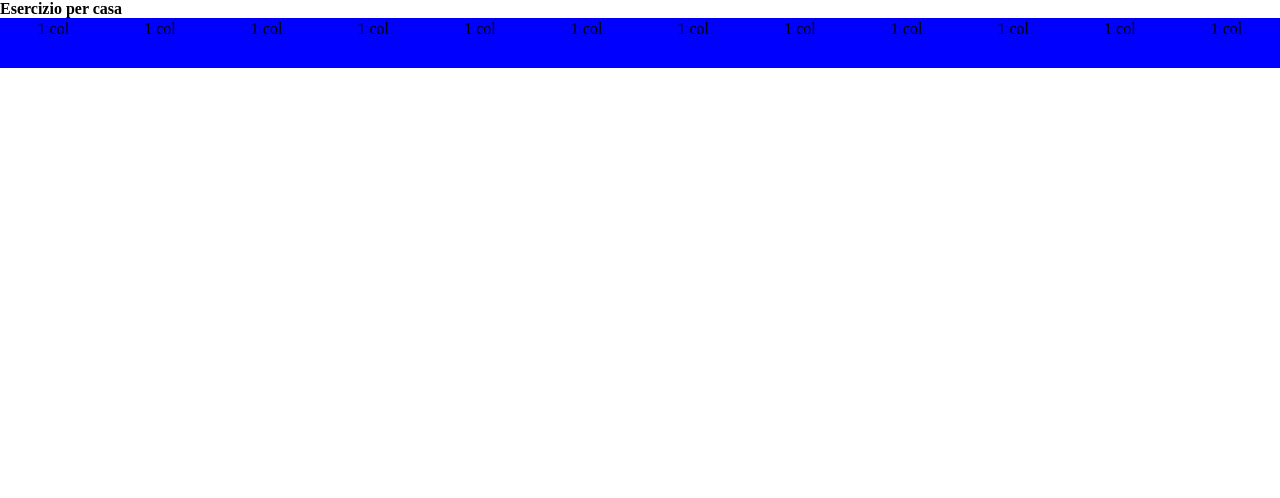
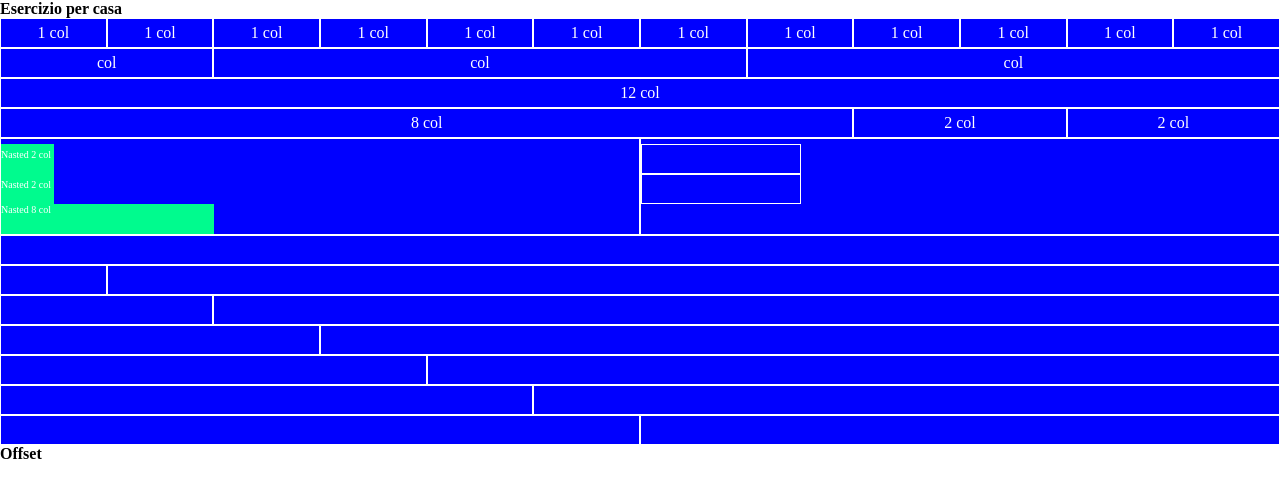
Before and after one commit to MariaAndreaGiardiello/html-css-12bool, a plain HTML site: page index.html in a window 1280 px wide. Drawn offline with Linux system fonts and the light colour scheme.

Commit message:
prima sezione completa + seconda sezione da finire

```diff
--- a/css/style.css
+++ b/css/style.css
@@ -7,9 +7,31 @@
 
 /*------COLUMNS STYLE------*/
 
-.col-1{
+[class*="col-"]{
     background-color: blue;
-    min-height: 50px;
+    min-height: 30px;
     text-align: center;
-    padding: 2px 2px;
+    border: 1px solid white;
+    color: white;
 }
+
+[class*="col-offset"]{
+    background-color: blue;
+    min-height: 30px;
+    text-align: center;
+    border: 1px solid white;
+    color: white;
+}
+
+.col-1, .col-2, .col-5, .col-12, .col-8, .col-6{
+    padding-top: 5px;
+}
+
+.nasted{
+    font-size: 10px;
+    display: flex;
+    flex-wrap: wrap;
+    background-color: rgb(0, 251, 142);
+    border: none;
+    text-align: center;
+}
--- a/index.html
+++ b/index.html
@@ -9,10 +9,8 @@
     <title>12bool</title>
 </head>
 <body>
-    <header>
+    <section class="first">
         <div><strong>Esercizio per casa</strong></div>
-    </header>
-    <main>
         <div class="row">
             <div class="col-1">1 col</div>
             <div class="col-1">1 col</div>
@@ -27,6 +25,78 @@
             <div class="col-1">1 col</div>
             <div class="col-1">1 col</div>
         </div>
-    </main>
+
+        <div class="row">
+            <div class="col-2">col</div>
+            <div class="col-5">col</div>
+            <div class="col-5">col</div>
+        </div>
+
+        <div class="row">
+            <div class="col-12">12 col</div>
+        </div>
+
+        <div class="row">
+            <div class="col-8">8 col</div>
+            <div class="col-2">2 col</div>
+            <div class="col-2">2 col</div>
+        </div>
+
+        <div class="row">
+            <div class="col-6">
+                <div class="col-1 nasted">Nasted 2 col</div>
+                <div class="col-1 nasted">Nasted 2 col</div>
+                <div class="col-4 nasted">Nasted 8 col</div>
+            </div>
+            <div class="col-6">
+                <div class="col-3"></div>
+                <div class="col-3"></div>
+            </div>
+        </div>
+    </section>
+
+    <section class="second">
+        <div class="row">
+            <div class="col-12"></div>
+        </div>
+
+        <div class="row">
+            <div class="col-1"></div>
+            <div class="col-11"></div>
+        </div>
+
+        <div class="row">
+            <div class="col-2"></div>
+            <div class="col-10"></div>
+        </div>
+
+        <div class="row">
+            <div class="col-3"></div>
+            <div class="col-9"></div>
+        </div>
+
+        <div class="row">
+            <div class="col-4"></div>
+            <div class="col-8"></div>
+        </div>
+
+        <div class="row">
+            <div class="col-5"></div>
+            <div class="col-7"></div>
+        </div>
+
+        <div class="row">
+            <div class="col-6"></div>
+            <div class="col-6"></div>
+        </div>
+    </section>
+
+    <section class="third">
+        <div><strong>Offset</strong></div>
+
+        <div class="row">
+            <div class="col-offset-1"></div>
+        </div>
+    </section>
 </body>
 </html>
```
